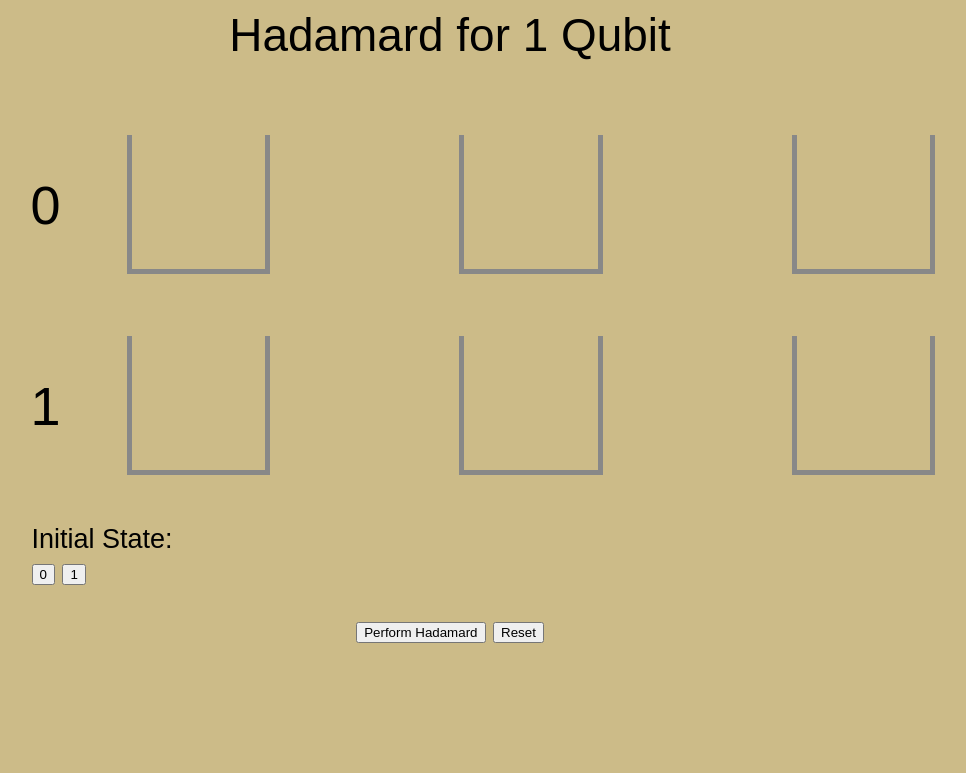
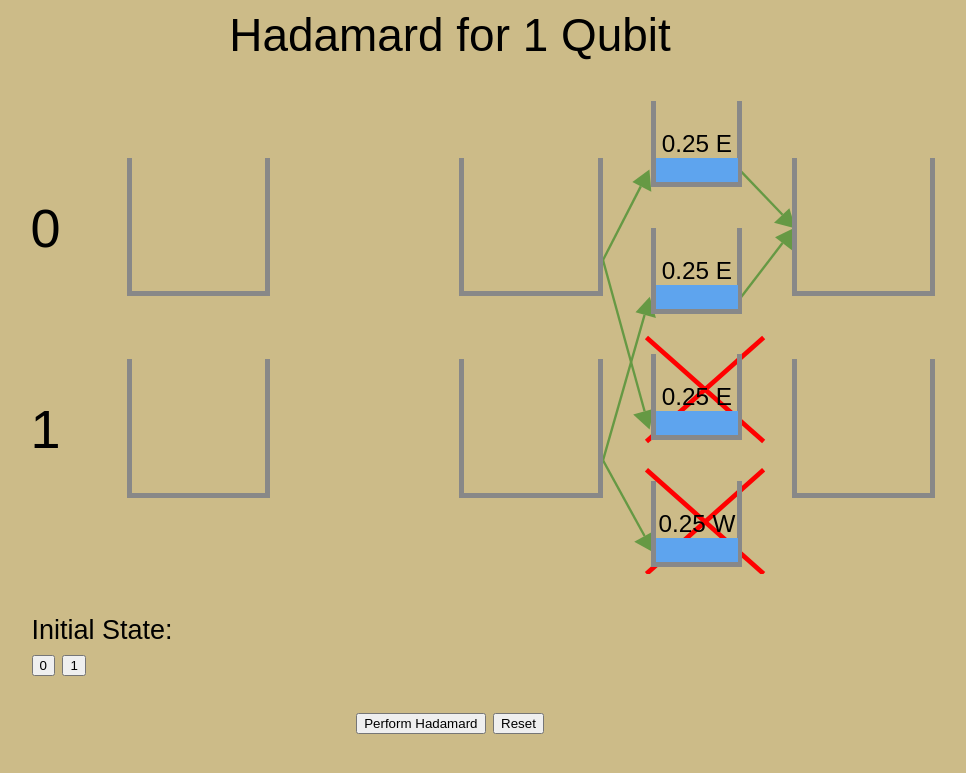
Before and after one commit to KatherineB/testProject140723, a PHP site: page /Hadamard_1Q.html in a window 1280 px wide. Shown: the top 773 px of the page, without its empty margins (190-1156 px from the left). Run offline with PHP 8.4, Linux system fonts and the light colour scheme.

Commit message:
added small container images, more arrows and Xs for crossing out images

```diff
--- a/JavaScript_practice/Hadamard_1Q.css
+++ b/JavaScript_practice/Hadamard_1Q.css
@@ -15,7 +15,7 @@ html{
 .main-title{
 	font-size: 1.7em;
 	color: #000000;
-	margin-bottom: 1em;
+	margin-bottom: 1.5em;
 }
 .steps-row{
     display:inline-block;
@@ -41,6 +41,21 @@ html{
 	display:inline-block;
 	float: left;
 }
+.ps-holder{
+       margin-top: -19em;
+       margin-left: -1.7em;
+       text-align: center;
+       display: inline-block;
+       position: absolute;
+}
+.prob-state-small{
+       border: 0.2em solid #888888;
+        border-top: 0;
+	width: 3em;
+	height: 3em;
+        margin-top: 1.5em;
+
+}
 .top-fill{
     width: 4.5em;
 	height: 2.25em;
@@ -57,12 +72,25 @@ html{
 	text-align: center;
 	line-height: 2;
 }
+.small-fill{
+        width: 2.75em;
+	height: 0.8em;
+	background-color:  #5ea4ee;
+	font-size: 1.1em;
+	text-align: center;
+	line-height: 2;
+}
+.small-label{
+         padding-top:1.2em;
+         font-size: 0.9em;
+}
 .trans-info{
   /*  border: 1px solid #000;*/
 	width: 7em;
 	height: 5.2em;
 	display:inline-block;
 	float: left;
+        text-align: center;
 }
 #svg-t0-s1{
        display: none;
@@ -71,8 +99,11 @@ html{
        display: none;
        margin-top: -7.4em;
 }
+#svg-t0-s2{
+       display: block;
+}
 .btns-init-label{
-	margin-top: 0.5em;
+	margin-top: 3em;
 	width: 31em;
 	text-align: left;
 	display: inline-block;
--- a/JavaScript_practice/Hadamard_1Q.html
+++ b/JavaScript_practice/Hadamard_1Q.html
@@ -42,7 +42,121 @@
 		       <div class="top-fill" id="tf-01"></div>
 			   <div class="bottom-fill" id="bf-01"></div>
 		  </div>
-		  <div class="trans-info"></div>
+		  <div class="trans-info">
+
+<svg id="svg-t0-s2"   style="background-color: transparent; " viewBox="0 0 100 220">
+    <defs>
+        <marker id="arrow02a" markerWidth="17" markerHeight="17" refx="2" refy="6" orient="auto">
+            <path d="M2,2 L2,11 L10,6 L2,2" style="fill:#694;" />
+        </marker>
+    </defs>
+
+    <path d="M0,54 L20,15"
+          style="stroke:#694; stroke-width: 1.25px; fill: none;
+                 marker-end: url(#arrow02a);"
+    />
+    <defs>
+        <marker id="arrow02b" markerWidth="13" markerHeight="13" refx="2" refy="6" orient="auto">
+            <path d="M2,2 L2,11 L10,6 L2,2" style="fill:#694" />
+        </marker>
+    </defs>
+
+    <path d="M0,54 L22,134"
+          style="stroke:#694; stroke-width: 1.25px; fill: none;
+                 marker-end: url(#arrow02b);"
+    />
+    <defs>
+        <marker id="arrow02c" markerWidth="13" markerHeight="13" refx="2" refy="6" orient="auto">
+            <path d="M2,2 L2,11 L10,6 L2,2" style="fill:#694" />
+        </marker>
+    </defs>
+
+    <path d="M0,160 L22,83"
+          style="stroke:#694; stroke-width: 1.25px; fill: none;
+                 marker-end: url(#arrow02c);"
+    />
+     <defs>
+        <marker id="arrow02d" markerWidth="13" markerHeight="13" refx="2" refy="6" orient="auto">
+            <path d="M2,2 L2,11 L10,6 L2,2" style="fill:#694" />
+        </marker>
+    </defs>
+
+    <path d="M0,160 L22,200"
+          style="stroke:#694; stroke-width: 1.25px; fill: none;
+                 marker-end: url(#arrow02d);"
+    />
+     <defs>
+        <marker id="arrow02e" markerWidth="13" markerHeight="13" refx="2" refy="6" orient="auto">
+            <path d="M2,2 L2,11 L10,6 L2,2" style="fill:#694" />
+        </marker>
+    </defs>
+
+    <path d="M72,6 L95,30"
+          style="stroke:#694; stroke-width: 1.25px; fill: none;
+                 marker-end: url(#arrow02e);"
+    />
+     <defs>
+       <marker id="arrow02f" markerWidth="13" markerHeight="13" refx="2" refy="6" orient="auto">
+            <path d="M2,2 L2,11 L10,6 L2,2" style="fill:#694" />
+        </marker>
+    </defs>
+
+    <path d="M72,75 L95,45"
+          style="stroke:#694; stroke-width: 1.25px; fill: none;
+                 marker-end: url(#arrow02f);"
+    />
+     <defs>
+       <marker id="cancel1" markerWidth="13" markerHeight="13" refx="2" refy="6" orient="auto">
+        </marker>
+    </defs>
+     <path d="M23,95 L85,150"
+          style="stroke:#f00; stroke-width: 2.5px; fill: none;
+           marker-end: url();"
+    />
+    <defs>
+       <marker id="cancel2" markerWidth="13" markerHeight="13" refx="2" refy="6" orient="auto">
+        </marker>
+    </defs>
+     <path d="M23,150 L85,95"
+          style="stroke:#f00; stroke-width: 2.5px; fill: none;
+           marker-end: url();"
+    />
+    <defs>
+       <marker id="cancel3" markerWidth="13" markerHeight="13" refx="2" refy="6" orient="auto">
+        </marker>
+    </defs>
+     <path d="M23,165 L85,220"
+          style="stroke:#f00; stroke-width: 2.5px; fill: none;
+           marker-end: url();"
+    />
+    <defs>
+       <marker id="cancel4" markerWidth="13" markerHeight="13" refx="2" refy="6" orient="auto">
+        </marker>
+    </defs>
+     <path d="M23,220 L85,165"
+          style="stroke:#f00; stroke-width: 2.5px; fill: none;
+           marker-end: url();"
+    />
+</svg>
+                    <div class="ps-holder">
+                             <div class="prob-state-small">
+                                   <div class="small-label"> 0.25 E</div>
+                                   <div class="small-fill"> </div>
+                             </div>
+                             <div class="prob-state-small">
+                                   <div class="small-label"> 0.25 E</div>
+                                   <div class="small-fill"> </div>
+                             </div>
+                             <div class="prob-state-small">
+                                   <div class="small-label"> 0.25 E</div>
+                                   <div class="small-fill"> </div>
+                             </div>
+                             <div class="prob-state-small">
+                                   <div class="small-label"> 0.25 W</div>
+                                   <div class="small-fill"> </div>
+                             </div>
+                        </div>
+                  </div>
 		  <div class="prob-state" id="ps-02">
 		       <div class="top-fill" id="tf-02"></div>
 			   <div class="bottom-fill" id="bf-02"></div>
--- a/JavaScript_practice/Hadamard_1Q.js
+++ b/JavaScript_practice/Hadamard_1Q.js
@@ -28,8 +28,8 @@ function doHadamard(){
 				document.getElementById('bf-01').style.backgroundColor = "#5ea4ee";
 				document.getElementById('tf-11').style.backgroundColor = "#ccbb88";
 				document.getElementById('bf-11').style.backgroundColor = "#5ea4ee";
-				document.getElementById('bf-01').innerHTML = "0.5E";
-				document.getElementById('bf-11').innerHTML = "0.5E";
+				document.getElementById('bf-01').innerHTML = "0.5 E";
+				document.getElementById('bf-11').innerHTML = "0.5 E";
                                 if(arrows == 1){
                                     document.getElementById('svg-t0-s1').style.display = 'block';
                                 }
@@ -39,8 +39,8 @@ function doHadamard(){
 				document.getElementById('bf-01').style.backgroundColor = "#5ea4ee";
 				document.getElementById('tf-11').style.backgroundColor = "#ccbb88";
 				document.getElementById('bf-11').style.backgroundColor = "#5ea4ee";
-				document.getElementById('bf-01').innerHTML = "0.5E";
-				document.getElementById('bf-11').innerHTML = "0.5W";
+				document.getElementById('bf-01').innerHTML = "0.5 E";
+				document.getElementById('bf-11').innerHTML = "0.5 W";
                                 if(arrows == 1){
                                     document.getElementById('svg-t1-s1').style.display = 'block';
                                 }
```
